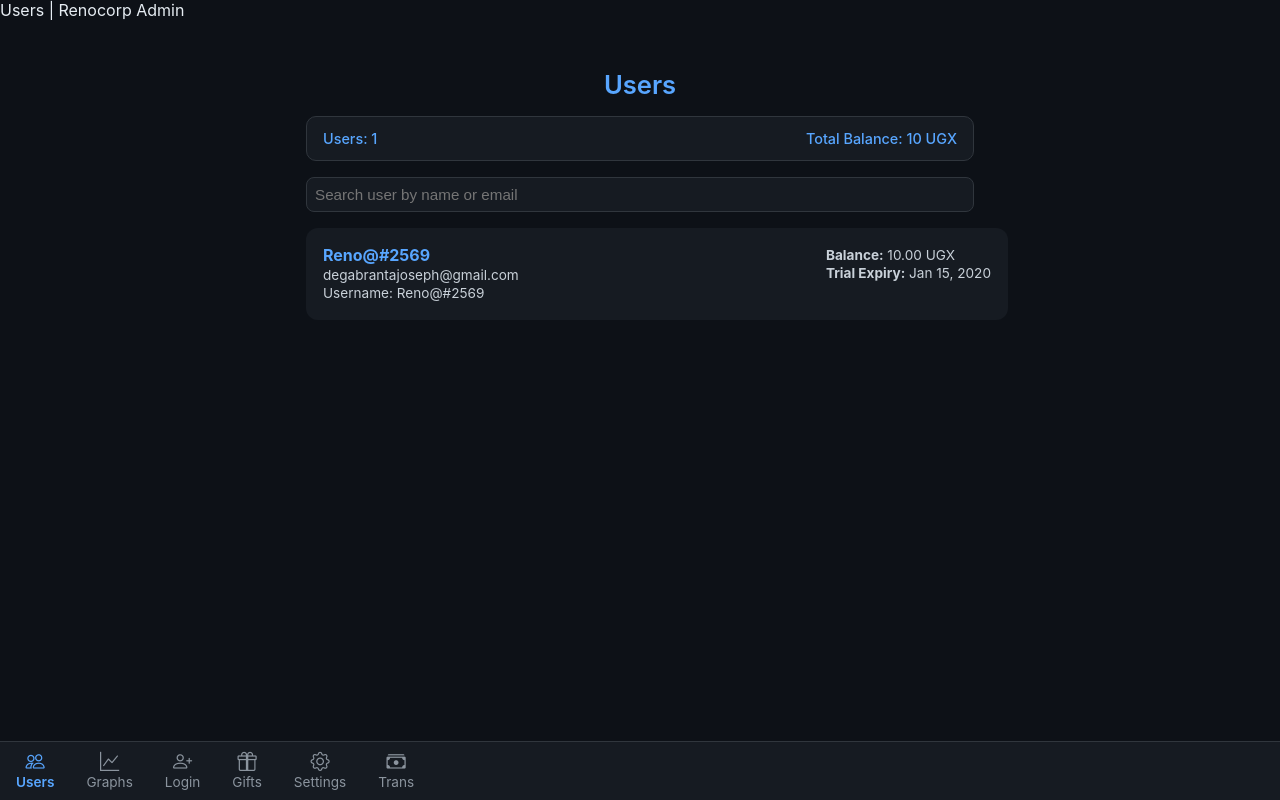
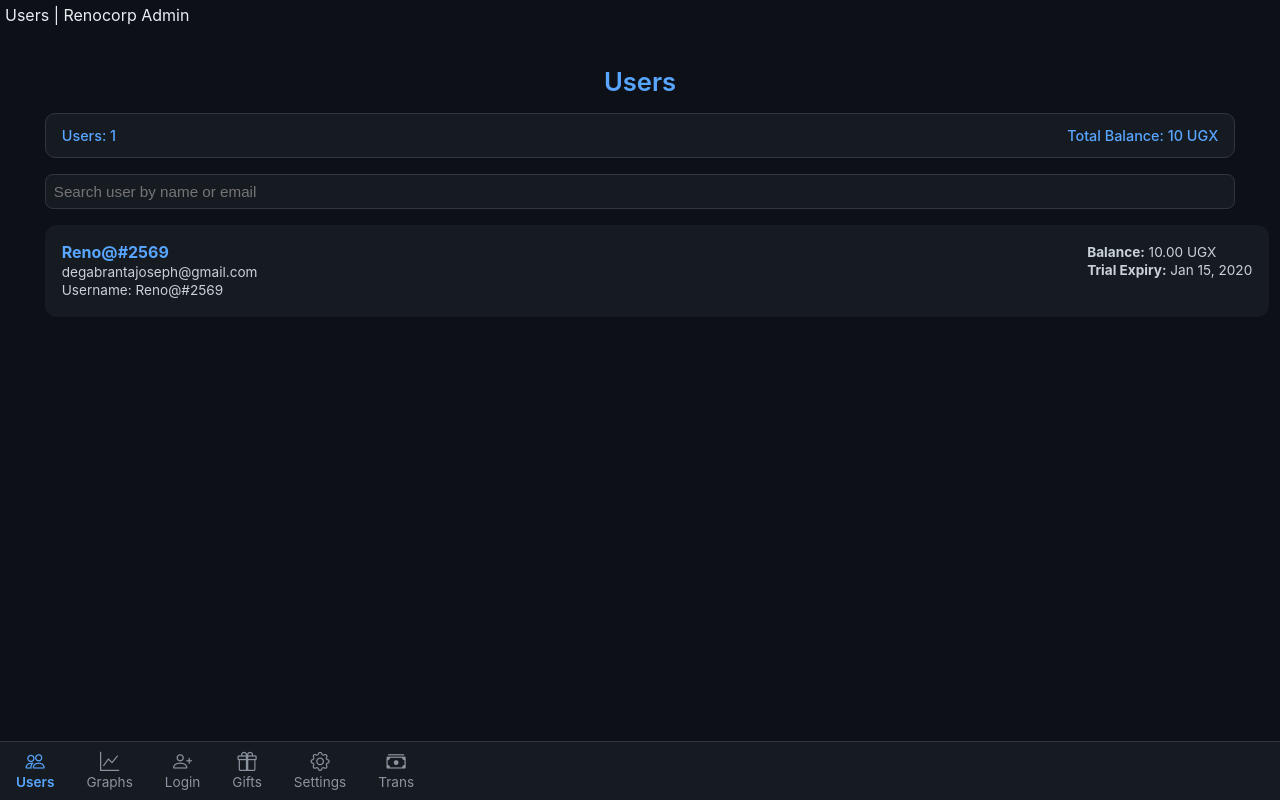
Before and after one commit to renocorpinvestiments-hub/renocorpinvestiments-hub, a Django app: page /admin-panel/ in a window 1280 px wide. Run offline with Django 5.2, Linux system fonts and the light colour scheme; a user stored in the database is signed in; data comes from the database, SQL or seed files in the repository; tables that the repository leaves empty hold one stand-in row (values such as "Sample post"); parts of the project's set-up code (start-up, migrations or seed data) failed here and were passed over.

Commit message:
Update users.html

```diff
--- a/apps/admin_panel/templates/users.html
+++ b/apps/admin_panel/templates/users.html
@@ -10,16 +10,16 @@
     background-color: #0d1117;
     color: #e6edf3;
     font-family: "Inter", sans-serif;
-    margin: 0;
+    margin: 5px;
     padding-bottom: 80px; /* for bottom nav */
   }
 
   /* ===== CONTAINER ===== */
   .container {
-  max-width: 700px;
+  max-width: auto;
   width: 95%; /* <-- make it scale on small screens */
   margin: 1rem auto;
-  padding: 1rem;
+  padding: 0.5rem;
   box-sizing: border-box; /* <-- include padding in width calculation */
   }
 
```
